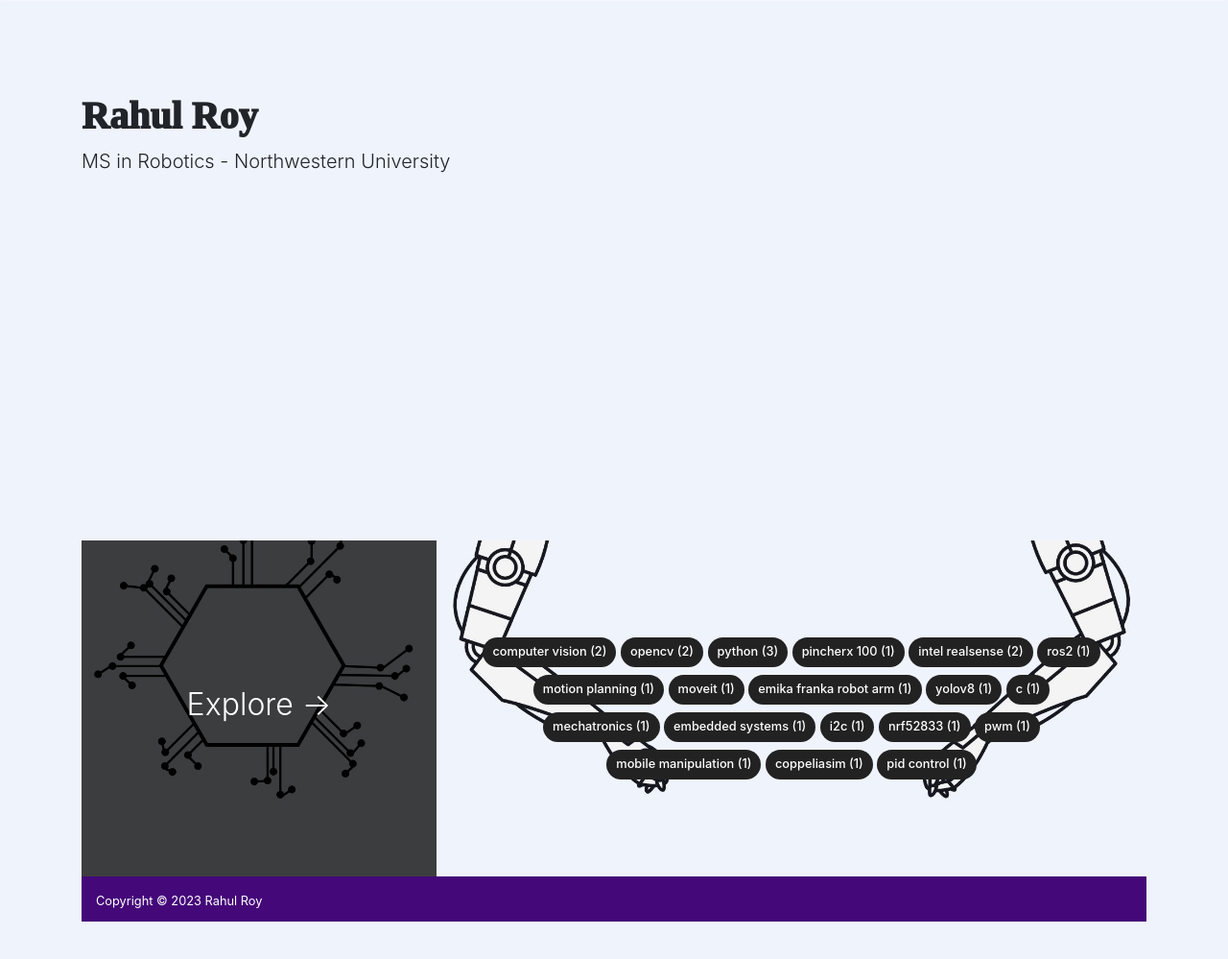
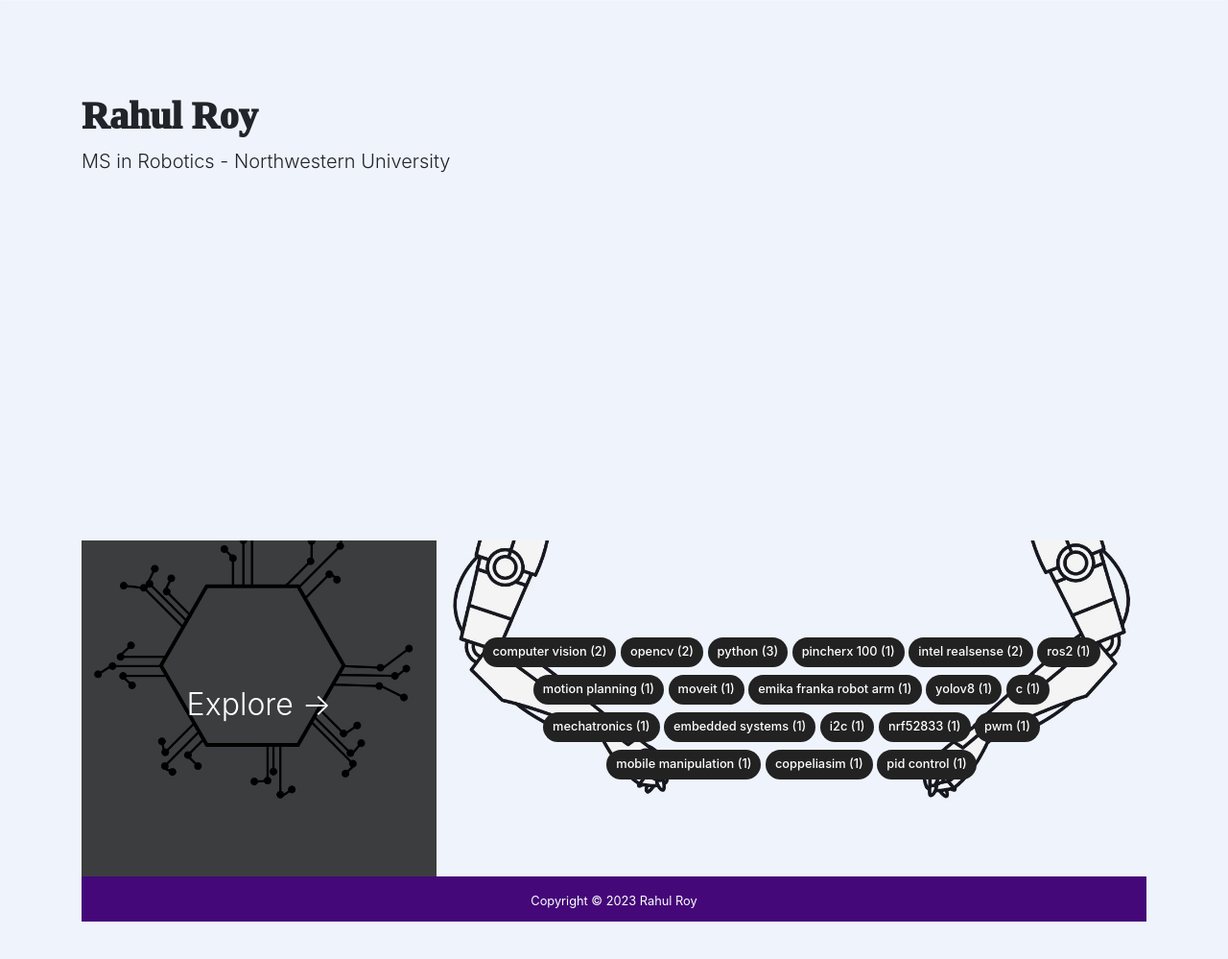
Before and after one commit to roy2909/roy2909.github.io, a Jekyll site: the page built from _pages/tags.md, in a window 1280 px wide and 1022 px high. Shown: the top 999 px of the window at 96% size. Built offline with Jekyll 4.4.1, drawn with Linux system fonts in a browser that asks for light colours; nearby versions of some CDN libraries.

Commit message:
added copyright in the centre

```diff
--- a/_layouts/default.html
+++ b/_layouts/default.html
@@ -134,8 +134,8 @@ ga('send', 'pageview');
 ================================================== -->
 <footer class="footer">
     <div class="container">
-        <div class="row">
-            <div class="col-md-6 col-sm-6 text-center text-lg-left text-white">
+        <div class="row justify-content-center"> <!-- Center the row content -->
+            <div class="col-md-6 col-sm-6 text-center text-white"> <!-- Center the div content -->
                 Copyright © {{ site.time | date: "%Y" }} {{ site.name }}
             </div>
             <!-- <div class="col-md-6 col-sm-6 text-center text-lg-right text-white">
@@ -144,6 +144,7 @@ ga('send', 'pageview');
         </div>
     </div>
 </footer>
+
 <!-- End Footer
 ================================================== -->
 
```
Also changed, not shown: 14 other files.
